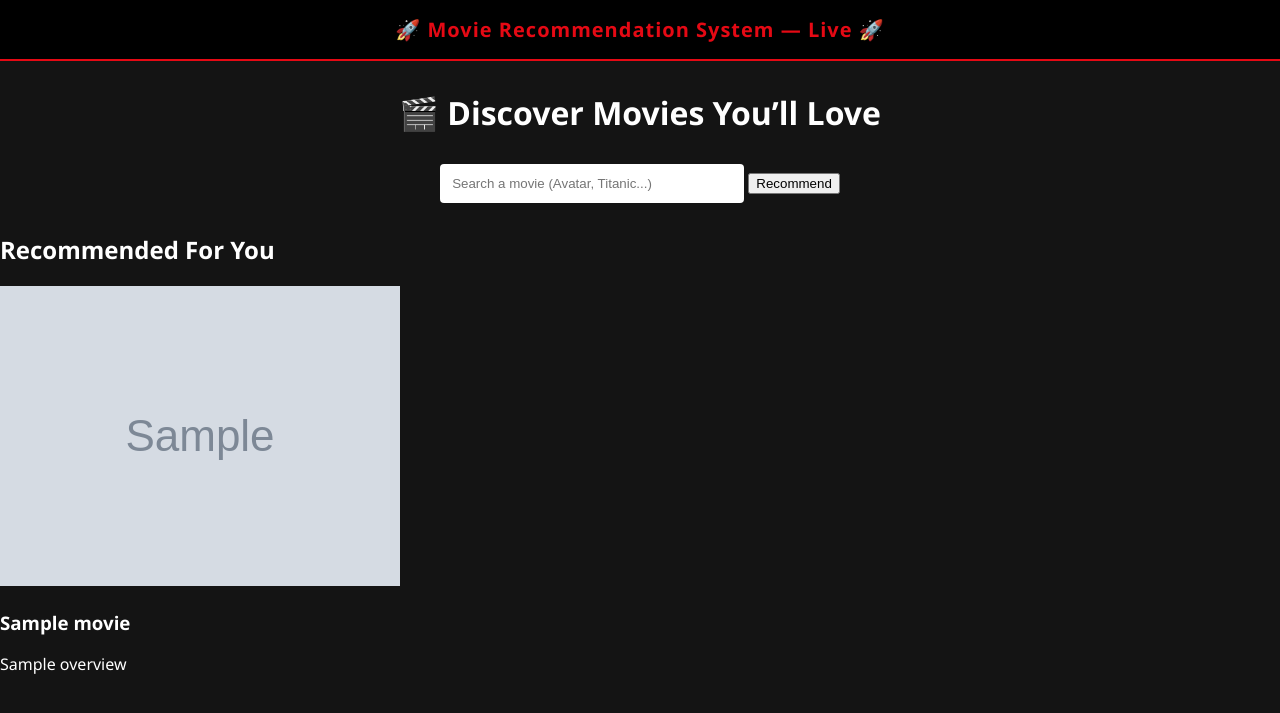
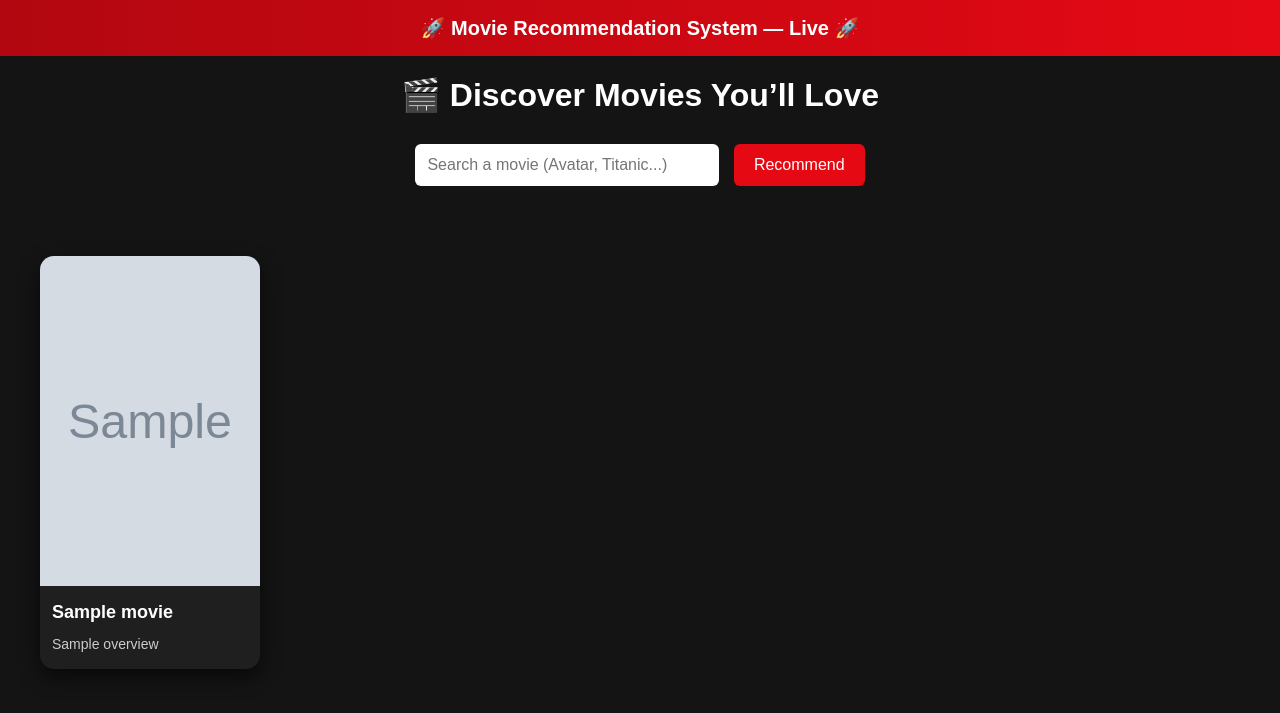
Before and after one commit to Dharani-K15/movie-recommendation-system1500, a Flask app: template templates/index.html in a window 1280 px wide. Shown: the top 713 px of the page. Run offline with Flask 3, Linux system fonts and the light colour scheme; the template is opened without the code that fills it: most values are stand-ins (such as "Sample title", 1, 10 or a date in 2020); grey boxes marked "Sample" are stand-in pictures; parts of the project's set-up code (start-up, migrations or seed data) failed here and were passed over.

Commit message:
Fix Netflix-style card layout

```diff
--- a/static/style.css
+++ b/static/style.css
@@ -1,28 +1,25 @@
 /* ===== GLOBAL ===== */
 body {
   margin: 0;
-  font-family: 'Segoe UI', Arial, sans-serif;
+  font-family: Arial, Helvetica, sans-serif;
   background-color: #141414;
   color: #ffffff;
 }
 
-/* ===== TOP BANNER ===== */
+/* ===== BANNER ===== */
 .banner {
-  background: #000000;
-  color: #e50914;
+  background: linear-gradient(90deg, #b20710, #e50914);
   padding: 16px;
   text-align: center;
   font-size: 20px;
   font-weight: bold;
-  letter-spacing: 1px;
-  border-bottom: 2px solid #e50914;
 }
 
 /* ===== TITLE ===== */
 h1 {
   text-align: center;
-  margin-top: 30px;
-  color: #ffffff;
+  margin-top: 20px;
+  font-size: 32px;
 }
 
 /* ===== FORM ===== */
@@ -34,34 +31,20 @@ form {
 input {
   padding: 12px;
   width: 280px;
-  border-radius: 4px;
+  border-radius: 6px;
   border: none;
   outline: none;
-  background:
-/* ===== INPUT + BUTTON ===== */
-input {
-  padding: 12px;
-  width: 280px;
-  border-radius: 4px;
-  border: none;
-  outline: none;
-  background: #1f1f1f;
-  color: white;
-  font-size: 15px;
-}
-
-input::placeholder {
-  color: #b3b3b3;
+  font-size: 16px;
 }
 
 button {
-  padding: 12px 22px;
+  padding: 12px 20px;
   margin-left: 10px;
+  border-radius: 6px;
   border: none;
-  border-radius: 4px;
   background: #e50914;
   color: white;
-  font-size: 15px;
+  font-size: 16px;
   cursor: pointer;
 }
 
@@ -72,51 +55,52 @@ button:hover {
 /* ===== MOVIE GRID ===== */
 .movies {
   display: grid;
-  grid-template-columns: repeat(auto-fit, minmax(260px, 1fr));
+  grid-template-columns: repeat(auto-fill, minmax(220px, 1fr));
   gap: 25px;
-  padding: 30px;
+  padding: 40px;
 }
 
 /* ===== MOVIE CARD ===== */
 .movie-card {
   background: #1f1f1f;
-  border-radius: 10px;
+  border-radius: 14px;
   overflow: hidden;
-  box-shadow: 0 10px 30px rgba(0,0,0,0.6);
-  transition: transform 0.3s;
+  box-shadow: 0 8px 20px rgba(0,0,0,0.6);
+  transition: transform 0.3s ease, box-shadow 0.3s ease;
 }
 
 .movie-card:hover {
-  transform: scale(1.06);
+  transform: scale(1.05);
+  box-shadow: 0 14px 30px rgba(0,0,0,0.8);
 }
 
 /* ===== POSTER ===== */
 .movie-card img {
   width: 100%;
-  height: 380px;
+  height: 330px;
   object-fit: cover;
 }
 
 /* ===== NO POSTER ===== */
 .no-poster {
-  height: 380px;
+  height: 330px;
   display: flex;
   align-items: center;
   justify-content: center;
-  background: #000;
-  color: #b3b3b3;
+  background: #333;
   font-size: 18px;
+  color: #aaa;
 }
 
 /* ===== TEXT ===== */
 .movie-card h3 {
   margin: 12px;
-  color: #ffffff;
+  font-size: 18px;
 }
 
 .movie-card p {
-  margin: 0 12px 16px;
+  margin: 0 12px 14px;
   font-size: 14px;
-  color: #b3b3b3;
+  color: #ccc;
   line-height: 1.4;
 }
--- a/templates/index.html
+++ b/templates/index.html
@@ -3,21 +3,17 @@
 <head>
   <meta charset="UTF-8">
   <title>Movie Recommendation System</title>
-
-  <!-- Render-safe CSS -->
   <link rel="stylesheet" href="{{ url_for('static', filename='style.css') }}">
 </head>
 
 <body>
 
-<!-- Top Banner -->
 <div class="banner">
   🚀 Movie Recommendation System — Live 🚀
 </div>
 
 <h1>🎬 Discover Movies You’ll Love</h1>
 
-<!-- Search Form -->
 <form method="POST">
   <input
     type="text"
@@ -29,14 +25,12 @@
 </form>
 
 {% if error %}
-<p class="error">{{ error }}</p>
+<p style="text-align:center; color:#e50914;">{{ error }}</p>
 {% endif %}
 
 {% if recommendations %}
-<h2 class="row-title">Recommended For You</h2>
+<div class="movies">
 
-<!-- Netflix-style horizontal row -->
-<div class="movie-row">
   {% for movie in recommendations %}
   <div class="movie-card">
 
@@ -51,6 +45,7 @@
 
   </div>
   {% endfor %}
+
 </div>
 {% endif %}
 
```
